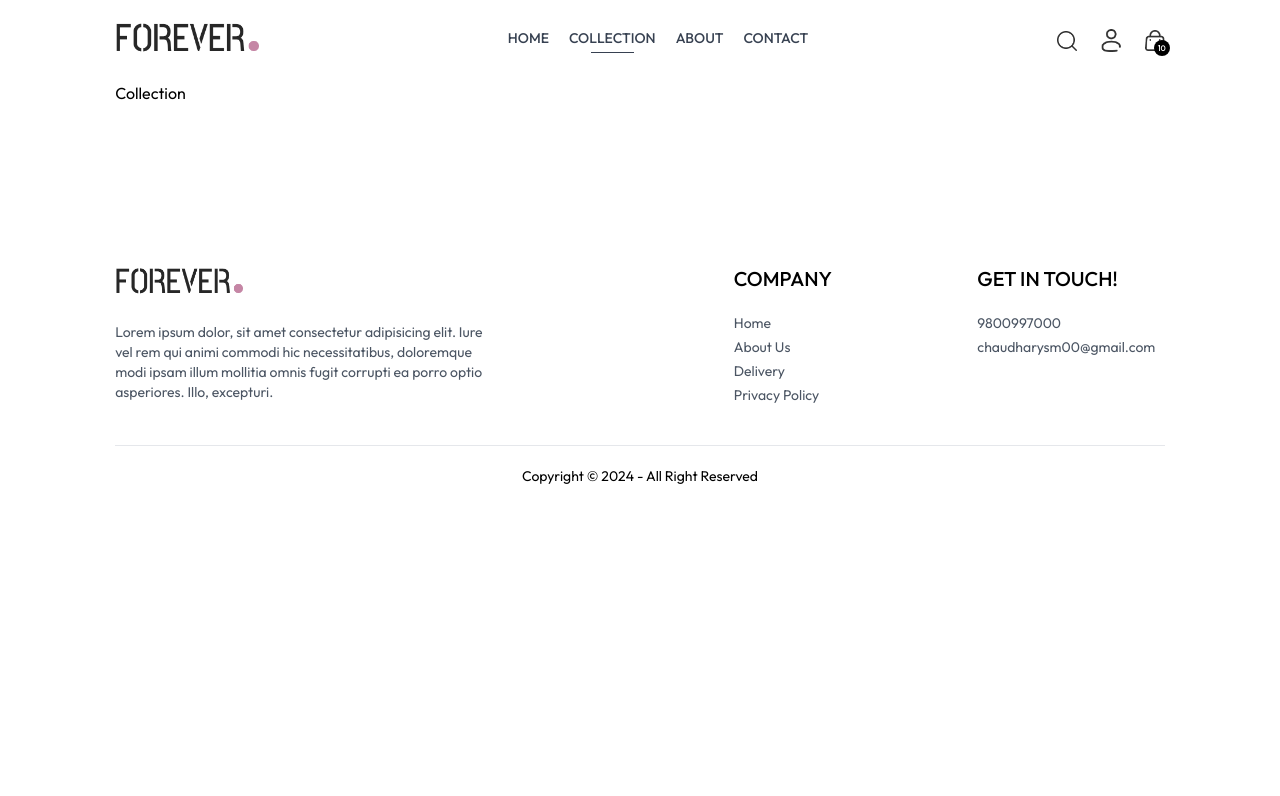
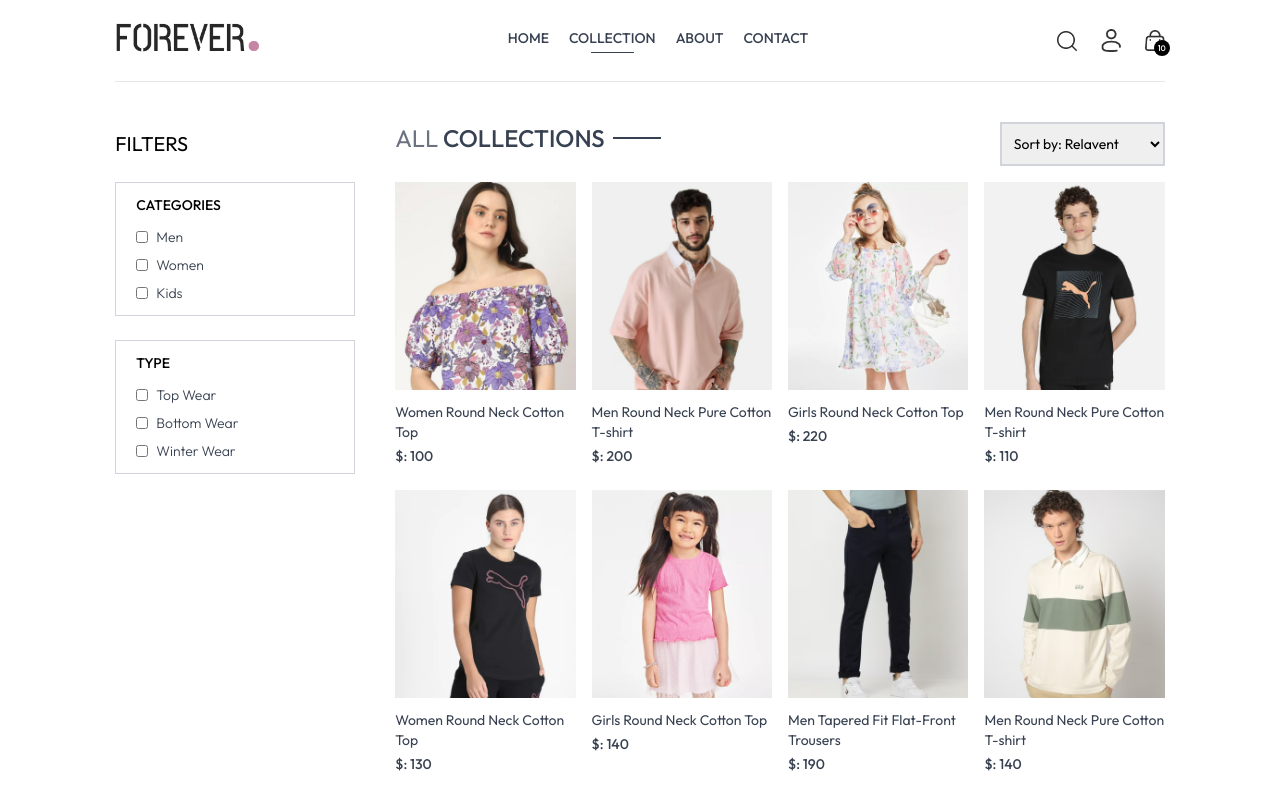
Before and after one commit to salamchy/e_comm, a React (Vite) app in the folder frontend/: page /collection in a window 1280 px wide. Shown: the top 796 px of the page. Built offline with nearby package versions, Linux system fonts and the light colour scheme.

Commit message:
collections of product

```diff
--- a/frontend/src/pages/Collection.jsx
+++ b/frontend/src/pages/Collection.jsx
@@ -1,6 +1,139 @@
+import { useContext, useEffect, useState } from "react";
+import { ShopContext } from "../context/ShopContext"
+import { assets } from "../assets/frontend_assets/assets";
+import Title from "../components/Title";
+import ProductsItem from "../components/ProductsItem";
+
 const Collection = () => {
+
+  const { products } = useContext(ShopContext);
+  const [showFilter, setShowFilter] = useState(false);
+  const [filterProducts, setFilterProducts] = useState([]);
+  const [category, setCategory] = useState([]);
+  const [subCategory, setSubCategory] = useState([]);
+  const [sortType, setSortType] = useState("relavent");
+
+  const toggleCategory = (event) => {
+    if (category.includes(event.target.value)) {
+      setCategory(prev => prev.filter(item => item !== event.target.value))
+    } else {
+      setCategory(prev => [...prev, event.target.value])
+    }
+  }
+
+  const toggleSubCategory = (event) => {
+    if (subCategory.includes(event.target.value)) {
+      setSubCategory(prev => prev.filter(item => item !== event.target.value))
+    } else {
+      setSubCategory(prev => [...prev, event.target.value])
+    }
+  }
+
+  const applyFilter = () => {
+    let productsCopy = products.slice();
+
+    if (category.length > 0) {
+      productsCopy = productsCopy.filter(item => category.includes(item.category));
+    }
+
+    if (subCategory.length > 0) {
+      productsCopy = productsCopy.filter(item => subCategory.includes(item.subCategory));
+    }
+
+    setFilterProducts(productsCopy)
+  }
+
+  const sortProduct = () => {
+    let filterCopy = filterProducts.slice();
+
+    switch (sortType) {
+      case "low-high":
+        setFilterProducts(filterCopy.sort((a, b) => (a.price - b.price)))
+        break;
+
+      case "high-low":
+        setFilterProducts(filterCopy.sort((a, b) => (b.price - a.price)))
+        break;
+
+      default:
+        applyFilter();
+        break;
+    }
+  }
+
+  useEffect(() => {
+    applyFilter();
+  }, [category, subCategory]);
+
+  useEffect(() => {
+    sortProduct();
+  }, [sortType]);
+
   return (
-    <div>Collection</div>
+    <div className="flex flex-col sm:flex-row gap-1 sm:gap-10 pt-10 border-t">
+
+      {/* filter options */}
+      <div className="min-w-60">
+        <p onClick={() => setShowFilter(!showFilter)} className="my-2 text-xl flex items-center cursor-pointer gap-2">FILTERS
+          <img className={`h-3 sm:hidden ${showFilter ? "rotate-90" : ""}`} src={assets.dropdown_icon} alt="" />
+        </p>
+
+        {/* category filter */}
+        <div className={`border border-gray-300 pl-5 py-3 mt-6 ${showFilter ? "" : "hidden"} sm:block`}>
+          <p className="mb-3 text-sm font-medium">CATEGORIES</p>
+          <div className="flex flex-col gap-2 text-sm font-light text-gray-700">
+            <p className="flex gap-2">
+              <input className="w-3" type="checkbox" value={"Men"} onChange={toggleCategory} />Men
+            </p>
+            <p className="flex gap-2">
+              <input className="w-3" type="checkbox" value={"Women"} onChange={toggleCategory} />Women
+            </p>
+            <p className="flex gap-2">
+              <input className="w-3" type="checkbox" value={"Kids"} onChange={toggleCategory} />Kids
+            </p>
+          </div>
+        </div>
+
+        {/* subCategory filter */}
+        <div className={`border border-gray-300 pl-5 my-5 py-3 mt-6 ${showFilter ? "" : "hidden"} sm:block`}>
+          <p className="mb-3 text-sm font-medium">TYPE</p>
+          <div className="flex flex-col gap-2 text-sm font-light text-gray-700">
+            <p className="flex gap-2">
+              <input className="w-3" type="checkbox" value={"Topwear"} onChange={toggleSubCategory} />Top Wear
+            </p>
+            <p className="flex gap-2">
+              <input className="w-3" type="checkbox" value={"Bottomwear"} onChange={toggleSubCategory} />Bottom Wear
+            </p>
+            <p className="flex gap-2">
+              <input className="w-3" type="checkbox" value={"Winterwear"} onChange={toggleSubCategory} />Winter Wear
+            </p>
+          </div>
+        </div>
+      </div>
+
+      {/* right side */}
+      <div className="flex-1">
+        <div className="flex justify-between text-base sm:text-2xl mb-4">
+          <Title text1={"ALL"} text2={"COLLECTIONS"} />
+
+          {/* product sort */}
+          <select onChange={(event) => setSortType(event.target.value)} className="border-2 border-gray-300 text-sm px-2">
+            <option value="relavent">Sort by: Relavent</option>
+            <option value="low-high">Sort by: Low to High</option>
+            <option value="high-low">Sort by: High to Low</option>
+          </select>
+        </div>
+
+        {/* map products */}
+        <div className="grid grid-cols-2 md:grid-cols-3 lg:grid-cols-4 gap-4 gap-y-6">
+          {
+            filterProducts.map((item, index) => (
+              <ProductsItem key={index} id={item._id} name={item.name} price={item.price} image={item.image} />
+            ))
+          }
+        </div>
+      </div>
+    </div>
   )
 }
-export default Collection
+export default Collection;
```
